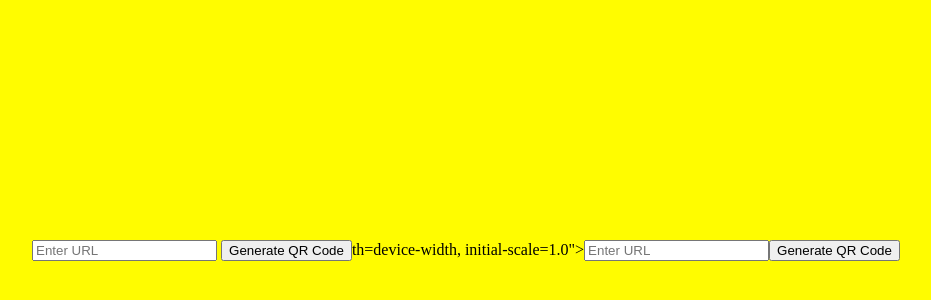
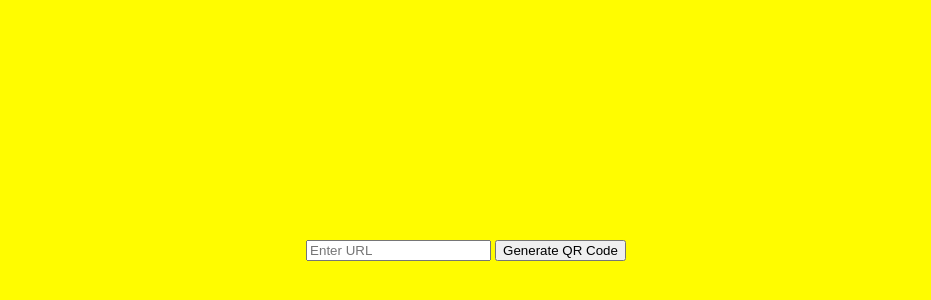
Before and after one commit to PavelAntonenko/qr-code-generator, a plain HTML site: page index.html in a window 1280 px wide. Shown: the part 158-458 px from the top of the page, without its empty margins (174-1105 px from the left). Drawn offline with Linux system fonts and the light colour scheme.

Commit message:
Update index.html

```diff
--- a/index.html
+++ b/index.html
@@ -1,8 +1,4 @@
 <!DOCTYPE html>
-<html lang="en">
-<head>
-    <meta charset="UTF-8">
-    <meta name="viewport" content="wid<!DOCTYPE html>
 <html lang="en">
 <head>
     <meta charset="UTF-8">
@@ -49,12 +45,13 @@
             qrcode.makeCode(link);
 
             setTimeout(() => {
-                const imgSrc = window.location.origin + '/qr-code-generator//image.png'; // Absolute URL of the image
+                const imgSrc = window.location.origin + '/qr-code-generator/image.png'; // Absolute URL of the image
                 const qrCanvas = document.querySelector('#qrcode canvas');
                 const context = qrCanvas.getContext('2d');
 
                 const img = new Image();
                 img.src = imgSrc;
+                img.crossOrigin = "anonymous"; // Ensure cross-origin request
                 img.onload = () => {
                     const imgSize = 64;  // Adjust size as needed
                     const x = (qrCanvas.width - imgSize) / 2;
@@ -66,50 +63,3 @@
     </script>
 </body>
 </html>
-th=device-width, initial-scale=1.0">
-    <title>QR Code Generator with Embedded Image</title>
-    <script src="https://cdnjs.cloudflare.com/ajax/libs/qrcodejs/1.0.0/qrcode.min.js"></script>
-    <style>
-        #qrcode img {
-            display: none;
-        }
-    </style>
-</head>
-<body>
-    <input type="text" id="linkInput" placeholder="Enter URL">
-    <button onclick="generateQRCode()">Generate QR Code</button>
-    <div id="qrcode"></div>
-
-    <script>
-        function generateQRCode() {
-            const link = document.getElementById("linkInput").value;
-            document.getElementById("qrcode").innerHTML = "";
-            const qrcode = new QRCode(document.getElementById("qrcode"), {
-                text: link,
-                width: 128,
-                height: 128,
-                colorDark : "#FFFF00",  // Yellow color
-                colorLight : "#FFFFFF",
-                correctLevel : QRCode.CorrectLevel.H
-            });
-
-            qrcode.makeCode(link);
-
-            setTimeout(() => {
-                const imgSrc = 'image.png'; // URL of the image you want to embed
-                const qrCanvas = document.querySelector('#qrcode canvas');
-                const context = qrCanvas.getContext('2d');
-
-                const img = new Image();
-                img.src = imgSrc;
-                img.onload = () => {
-                    const imgSize = 30;  // Adjust size as needed
-                    const x = (qrCanvas.width - imgSize) / 2;
-                    const y = (qrCanvas.height - imgSize) / 2;
-                    context.drawImage(img, x, y, imgSize, imgSize);
-                };
-            }, 500);
-        }
-    </script>
-</body>
-</html>
```
